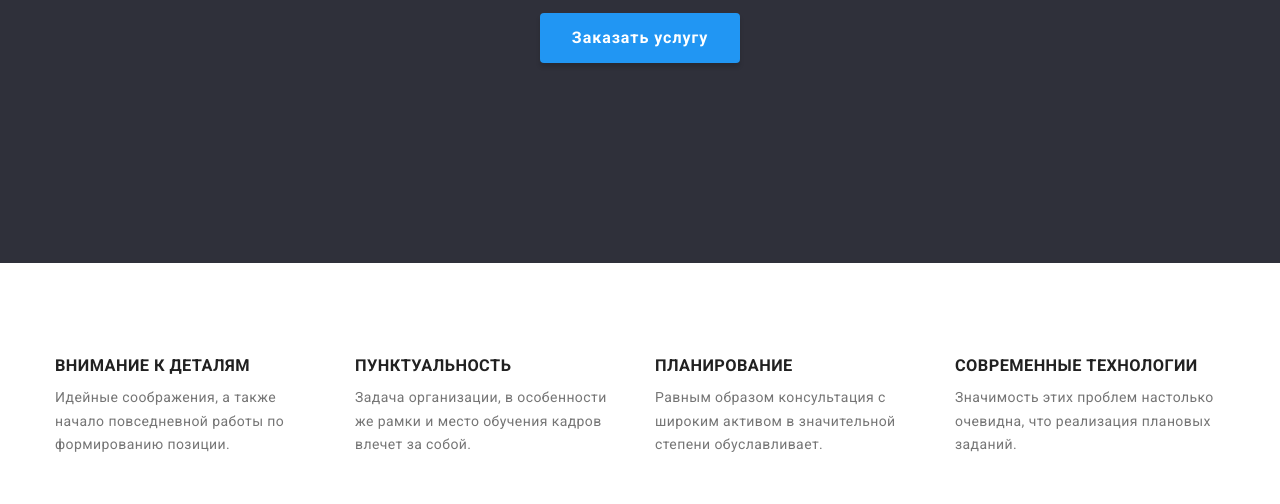
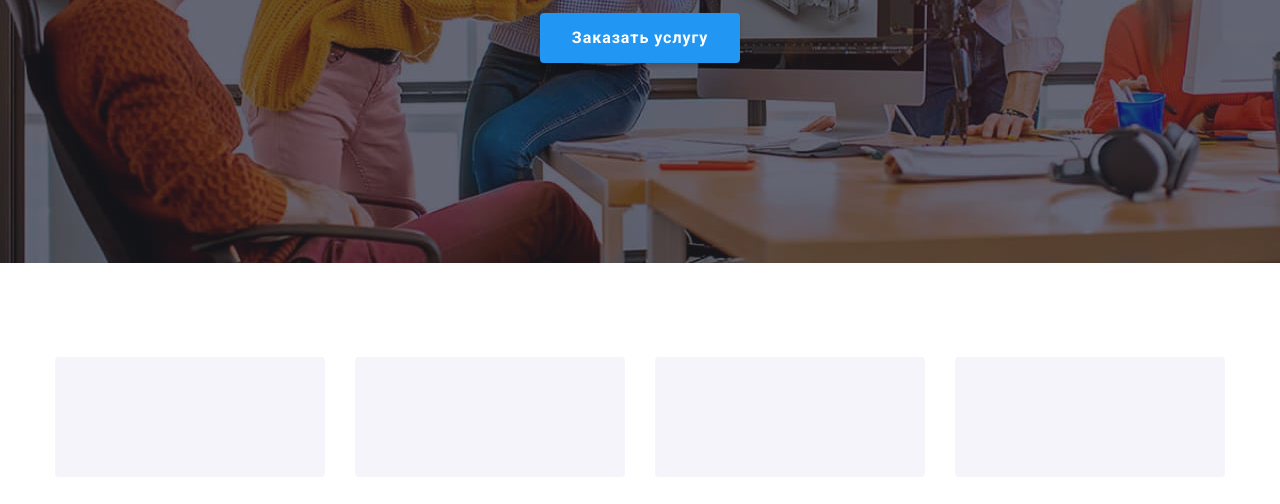
Before and after one commit to VolodymyrPlastun/goit-markup-hw-04, a plain HTML site: page index.html in a window 1280 px wide. Shown: the part 426-930 px from the top of the page. Drawn offline with nearby package versions, Linux system fonts and the light colour scheme.

Commit message:
Начал делать секцию наши преимущества

```diff
--- a/css/style.css
+++ b/css/style.css
@@ -116,8 +116,11 @@ img {
   margin-left: auto;
   margin-right: auto;
   text-align: center;
+  max-width: 1600px;
   min-height: 600px;
   background: var(--herobgc);
+  background-image: linear-gradient(to right, rgba(47, 48, 58, 0.4), rgba(47, 48, 58, 0.4)),
+    url(../images/herobgc.jpg);
 }
 .hero-title {
   margin-bottom: 30px;
@@ -171,7 +174,15 @@ img {
 .features-item:not(:last-child) {
   margin-right: 30px;
 }
+.features-item::before {
+  display: block;
+  content: '';
+  height: 120px;
+  background-color: var(--secbgc);
+  border-radius: 4px;
+}
 .features-title {
+  margin-top: 30px;
   margin-bottom: 10px;
   font-weight: 700;
   line-height: 1.14;
```
Also changed, not shown: images/herobgc.jpg (added).
